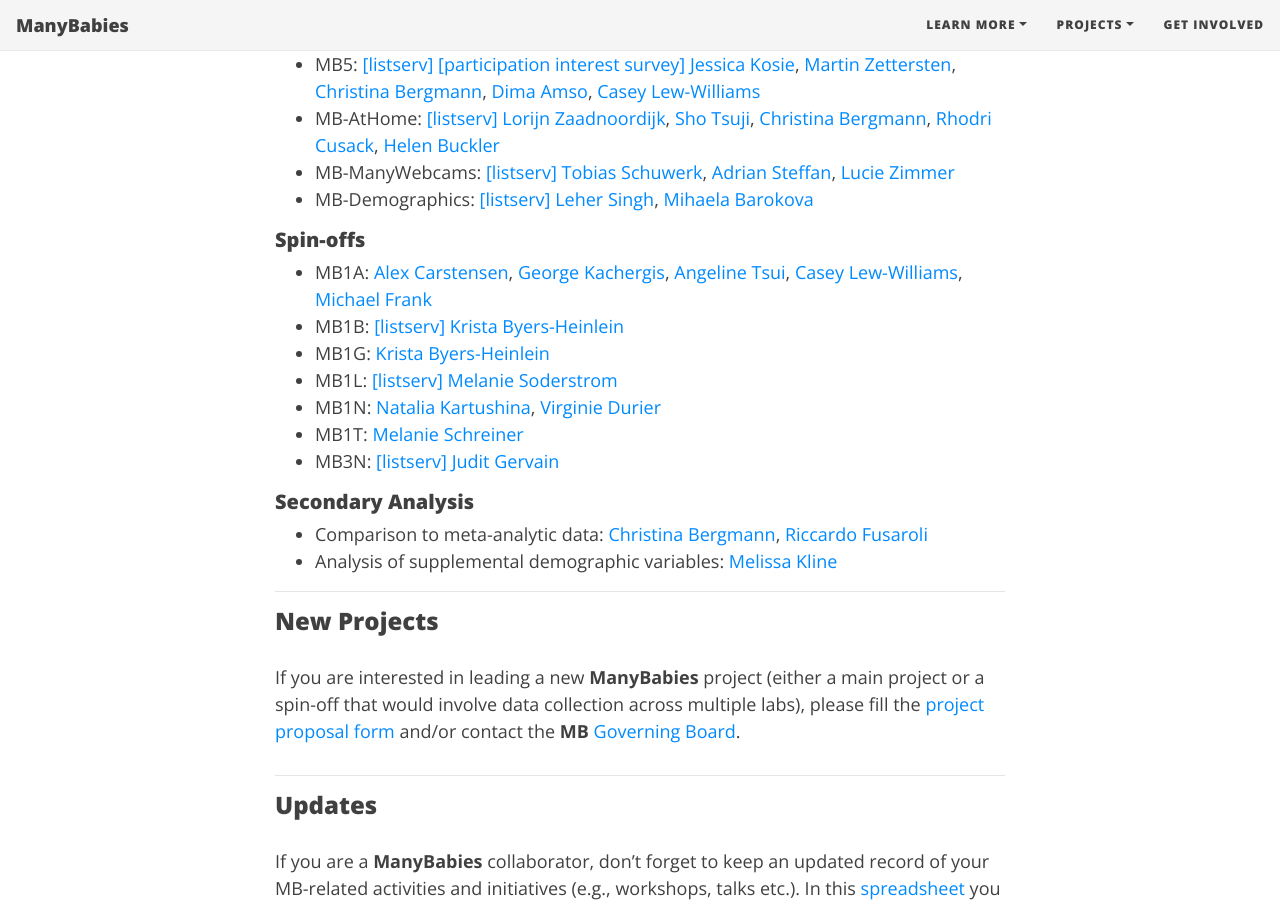
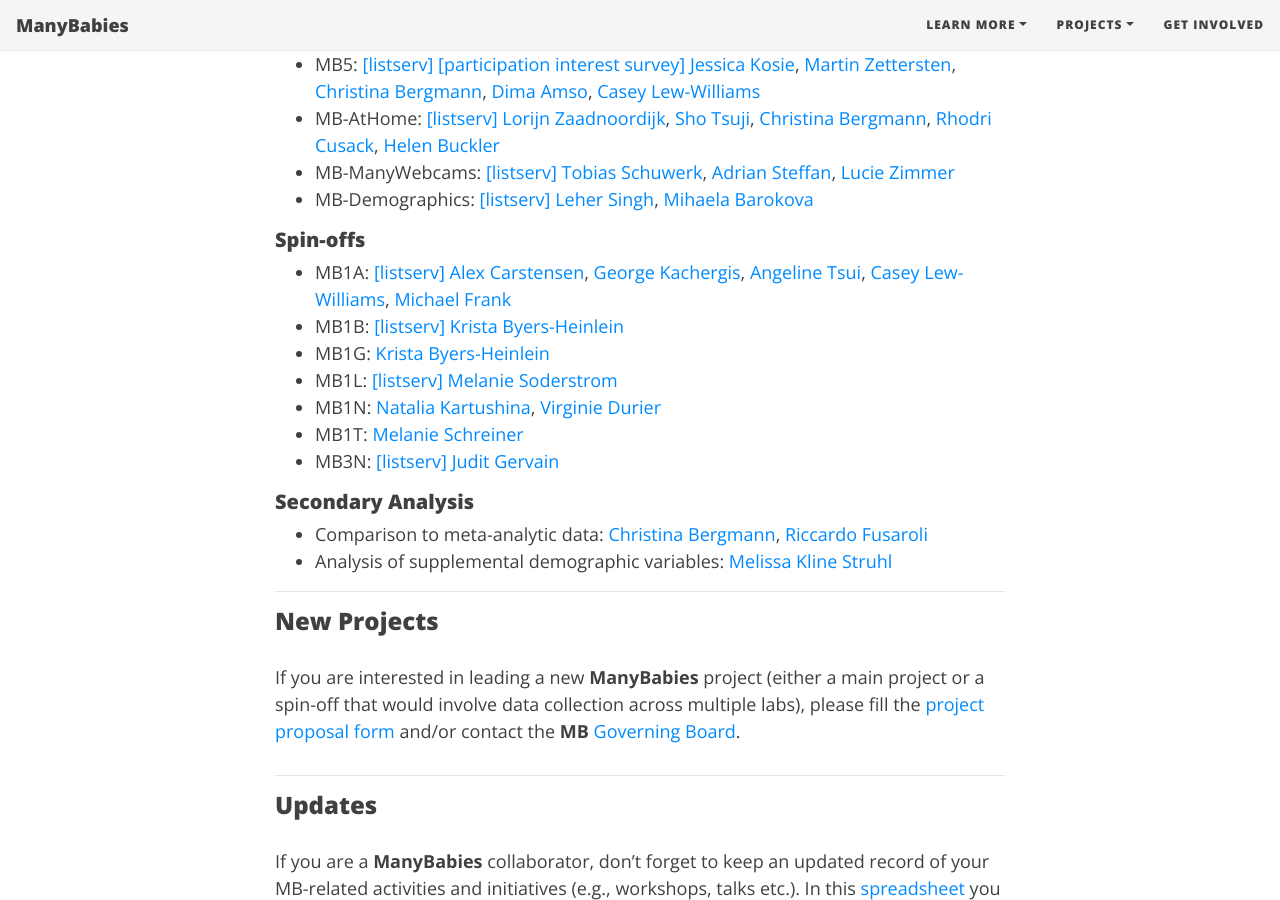
Before and after one commit to manybabies/manybabies.github.io, a Jekyll site: the page built from get_involved.md, in a window 1280 px wide and 900 px high, scrolled down 908 px. Built offline with Jekyll 4.4.1, drawn with Linux system fonts in a browser that asks for light colours; nearby versions of some CDN libraries; some web fonts are replaced.

Commit message:
update get_involved

```diff
--- a/get_involved.md
+++ b/get_involved.md
@@ -49,7 +49,7 @@
 * MB-Demographics: [[listserv]](https://mailman.stanford.edu/mailman/listinfo/manybabies-demographics) [Leher Singh](mailto:leher.singh.nus@gmail.com), [Mihaela Barokova](mailto:mihaela.barokova@gmail.com)
 
 ##### Spin-offs
-* MB1A: [Alex Carstensen](mailto:abc@ucsd.edu), [George Kachergis](mailto:kachergis@stanford.edu), [Angeline Tsui](mailto:angelinetsui@gmail.com), [Casey Lew-Williams](mailto:caseylw@princeton.edu), [Michael Frank](mailto:mcfrank@stanford.edu)
+* MB1A: [[listserv]](https://mailman.stanford.edu/mailman/listinfo/manybabies-africa) [Alex Carstensen](mailto:abc@ucsd.edu), [George Kachergis](mailto:kachergis@stanford.edu), [Angeline Tsui](mailto:angelinetsui@gmail.com), [Casey Lew-Williams](mailto:caseylw@princeton.edu), [Michael Frank](mailto:mcfrank@stanford.edu)
 * MB1B: [[listserv]](https://groups.google.com/forum/#!forum/manybabies-bilingual) [Krista Byers-Heinlein](mailto:K.Byers@concordia.ca)
 * MB1G: [Krista Byers-Heinlein](mailto:K.Byers@concordia.ca)
 * MB1L: [[listserv]](https://groups.google.com/u/1/g/mb1-cdi-follow-up) [Melanie Soderstrom](mailto:M_Soderstrom@umanitoba.ca)
@@ -59,7 +59,7 @@
 
 ##### Secondary Analysis
 * Comparison to meta-analytic data: [Christina Bergmann](mailto:Christina.Bergmann@mpi.nl), [Riccardo Fusaroli](mailto:fusaroli@cas.au.dk)
-* Analysis of supplemental demographic variables: [Melissa Kline](mailto:mekline@mit.edu)
+* Analysis of supplemental demographic variables: [Melissa Kline Struhl](mailto:mekline@mit.edu)
 
 ***
 
```
Also changed, not shown: MB1A.md (+1 -0 lines).
